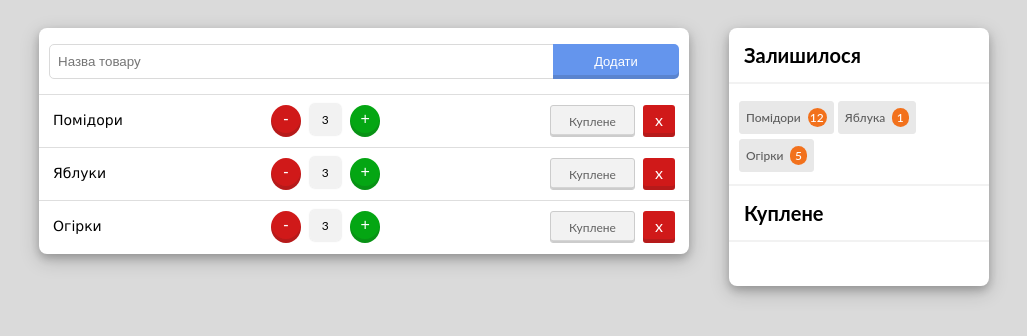
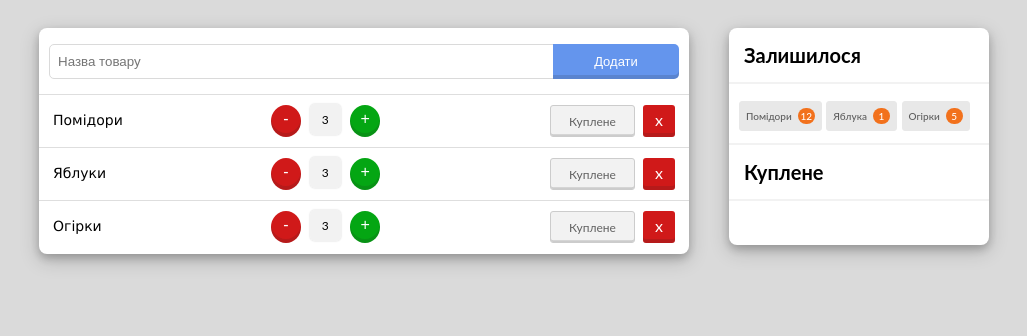
Before and after one commit to DanTsk/JSBList, a plain HTML site: page index.html in a window 1280 px wide. Shown: the whole page, without its empty margins (126-1153 px from the left). Drawn offline with Linux system fonts and the light colour scheme.

Commit message:
Update main.css

```diff
--- a/main.css
+++ b/main.css
@@ -146,7 +146,7 @@
     font-weight: 500;
     color: rgba(0,0,0,.6);
     padding: 6px;
-    font-size: 12px;
+    font-size: 10px;
     border-radius: 3px;
     border-width: 1px;
     border-style: solid;
@@ -160,7 +160,7 @@
     text-align: center;
     background-color: #F2711C;
     border-radius: 12px;
-    font-size: 12px;
+    font-size: 10px;
     padding-top: 2px;
     padding-bottom: 2px;
     padding-left: 2px;
```
